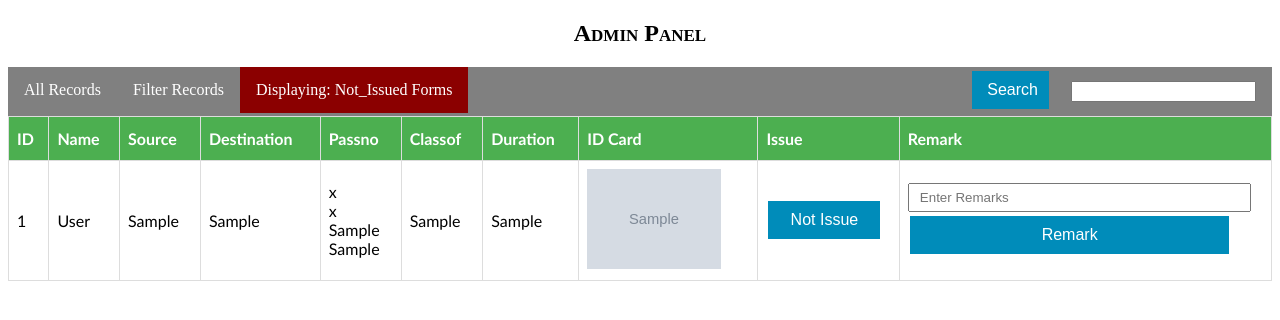
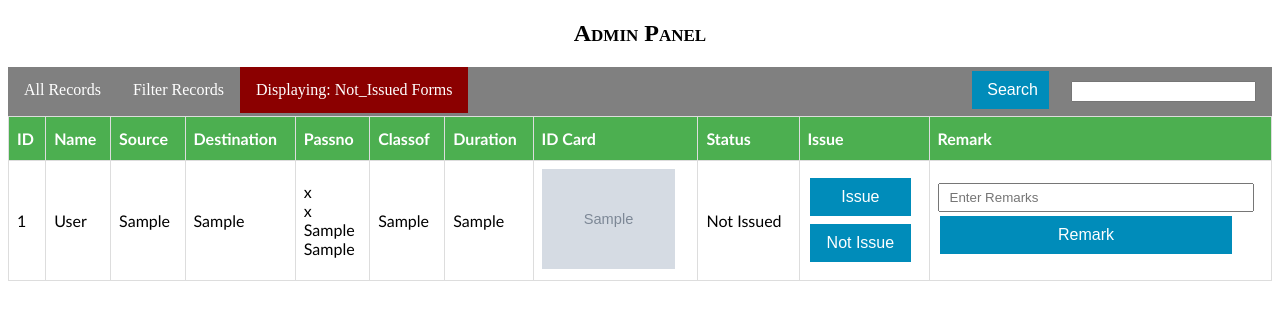
Before and after one commit to ddanishkhan/RailCon, a PHP site: page /Railcon/admin.php in a window 1280 px wide. Shown: the top 320 px of the page. Run offline with PHP 8.4, Linux system fonts and the light colour scheme; tables that the repository leaves empty or names only in its code hold one stand-in row (values such as "Sample post"); grey boxes marked "Sample" are stand-in pictures.

Commit message:
Add files via upload

```diff
--- a/admin.php
+++ b/admin.php
@@ -48,34 +48,34 @@ session_start();
 		$_SESSION['record_filter'] = 'Issued';
 
 		//Set Query for Issued
-		$sql_display = "SELECT id, fullname, source, destination, passno,pass_end,voucher,season, classof, duration, img_loc FROM student WHERE verified=1";
+		$sql_display = "SELECT id, fullname, source, destination, passno,pass_end,voucher,verified,season, classof, duration, img_loc FROM student WHERE verified=1";
 	}
 	elseif($filter == "Not_Issued")
 	{
 		$_SESSION['record_filter'] = 'Not_Issued';
 
 		// set Query for Not_Issued
-		$sql_display = "SELECT id, fullname,gender, source, destination, passno,pass_end,voucher,season, classof, duration, img_loc FROM student WHERE verified=0";
+		$sql_display = "SELECT id, fullname,gender, source, destination, passno,pass_end,verified,voucher,season, classof, duration, img_loc FROM student WHERE verified=0";
 	}
 	elseif($filter == "Males")
 	{
 		$_SESSION['record_filter'] = 'Males';
 
 		//set Query for Males non-issued
-		$sql_display = "SELECT id, fullname, source, destination, passno,pass_end,voucher,season, classof, duration, img_loc FROM student WHERE gender=0 AND verified=0";
+		$sql_display = "SELECT id, fullname, source, destination, passno,pass_end,verified, voucher,season, classof, duration, img_loc FROM student WHERE gender=0 AND verified=0";
 	}
 	elseif($filter == "Females")
 	{
 		$_SESSION['record_filter'] = 'Females';
 
 		//Set Query for Females Not-Issued
-		$sql_display = "SELECT id, fullname, source, destination, passno,pass_end,voucher,season, classof, duration, img_loc FROM student WHERE gender=1 AND verified=0";
+		$sql_display = "SELECT id, fullname, source, destination, passno,verified, pass_end,voucher,season, classof, duration, img_loc FROM student WHERE gender=1 AND verified=0";
 	}
 
     $result = $db->query($sql_display);
 	if ($result->num_rows > 0) {
 		echo "<table border='1' width='100%'> <tr> <th>ID</th> <th>Name</th> <th>Source</th> <th>Destination</th>
-	 <th>Passno</th> <th>Classof</th> <th>Duration</th> <th>ID Card</th> <th>Issue</th><th>Remark</th></tr>";
+	 <th>Passno</th> <th>Classof</th> <th>Duration</th> <th>ID Card</th> <th>Status</th> <th>Issue</th><th>Remark</th></tr>";
 
      while($row = $result->fetch_assoc()) {
         echo "<tbody><tr><td>". $idd=$row['id'] ;
@@ -136,9 +136,14 @@ session_start();
 	";
 
 		echo "</td><td>";
+			if($row['verified']=="1" )
+				echo "Issued";
+			else
+				echo "Not Issued";
+		echo "</td><td>";
 			echo '<form action="update.php" method="POST">
 			<input type="hidden" name = "id" value = '.$idd .'>
-			<!--<input type = "submit" name= "verify_it" value="Issue"><br/>-->
+			<input type = "submit" name= "verify_it" value="Issue"><br/>
 			<input type = "submit" name= "cancel_verify" value="Not Issue">
 			</form>';
 		echo "</td><td>";
--- a/student.html
+++ b/student.html
@@ -54,10 +54,10 @@
 	<!--<li><label>Enter pass starting date:</label>
 	 <input type='date' name='pass_start'/> </li>-->
 
-	 <li><label>Enter pass ending date:</label>
+	 <li><label>Pass Expiry:</label>
 	 <input type='date' name='pass_end'/> </li>
 
-	 <li><label>Enter Voucher no:</label>
+	 <li><label>Voucher No:</label>
 	 <input type='text' name='voucher' placeholder='Enter Vch No.(Bottom Right)'/> </li>
 
 	 <li><label>Enter Season ticket no:</label>
```
